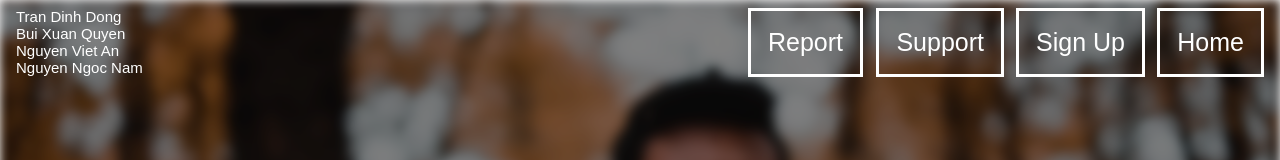
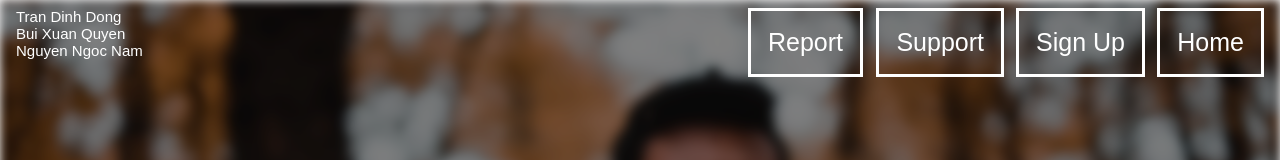
Before and after one commit to DinhDong/DinhDong.github.io, a plain HTML site: page index.html in a window 1280 px wide. Shown: the top 160 px of the page. Drawn offline with Linux system fonts and the light colour scheme.

Commit message:
removed a name

```diff
--- a/index.html
+++ b/index.html
@@ -11,7 +11,6 @@
             <div class="top-left">
                 Tran Dinh Dong<br>
                 Bui Xuan Quyen<br>
-                Nguyen Viet An<br>
                 Nguyen Ngoc Nam<br>
             </div>
             <div class="top-right">Home</div>
```
